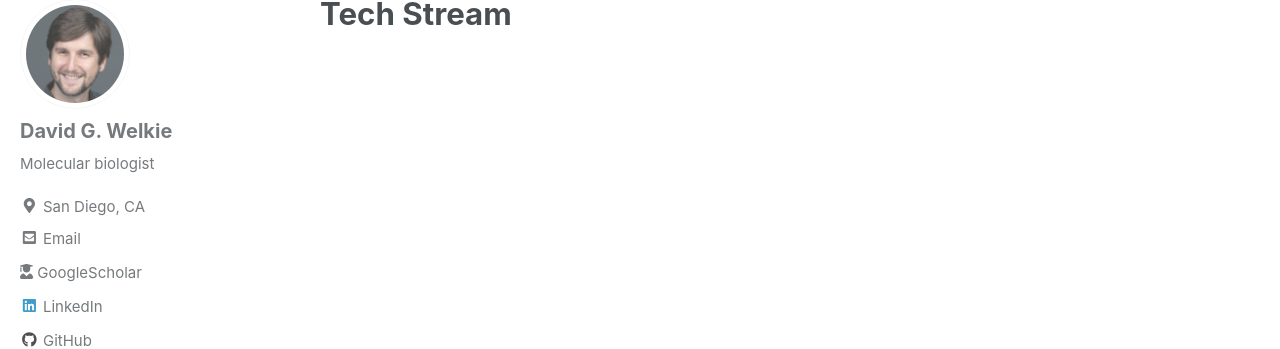
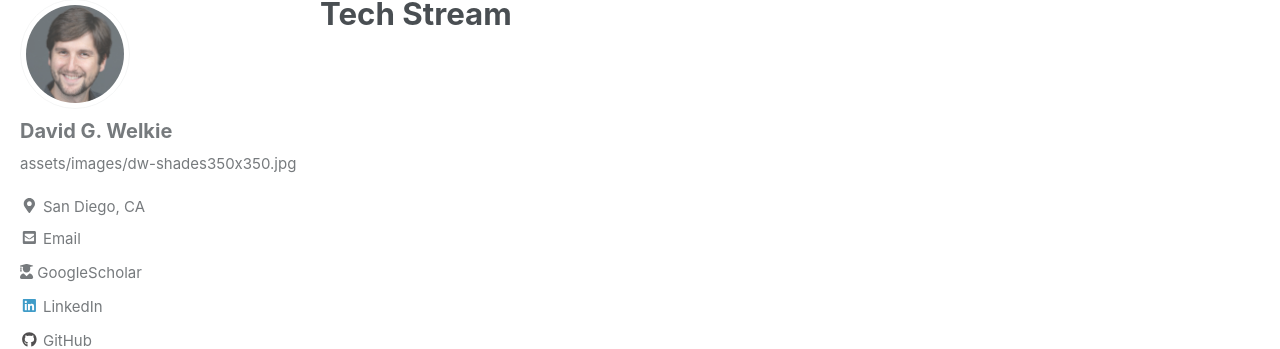
Before and after one commit to dwelkie/dwelkie.github.io, a Jekyll site: the page built from _pages/techstream.md, in a window 1280 px wide. Shown: the part 112-461 px from the top of the page. Built offline with Jekyll 4.4.1, drawn with Linux system fonts in a browser that asks for light colours; nearby versions of some CDN libraries.

Commit message:
Update _config.yml

```diff
--- a/_config.yml
+++ b/_config.yml
@@ -20,7 +20,7 @@ title                    : "david welkie"
 title_separator          : "-"
 logo: "/assets/images/signature5ca7d91ab6632.png"
 name                     : "david welkie"
-description              : "Molecular biologist"
+description              : ""
 url                      : https://dwelkie.github.io # the base hostname & protocol for your site e.g. "https://mmistakes.github.io"
 baseurl                  : # the subpath of your site, e.g. "/blog"
 repository               : dwelkie/dwelkie.github.io # GitHub username/repo-name e.g. "mmistakes/minimal-mistakes"
@@ -103,7 +103,7 @@ analytics:
 author:
   name             : "David G. Welkie"
   avatar           : "/assets/images/dw_avatar.jpg" # path of avatar image, e.g. "/assets/images/bio-photo.jpg"
-  bio              : "Molecular biologist"
+  bio              : "assets/images/dw-shades350x350.jpg"
   location         : "San Diego, CA"
   email            : "david.welkie@gmail.com"
   uri              :
```
